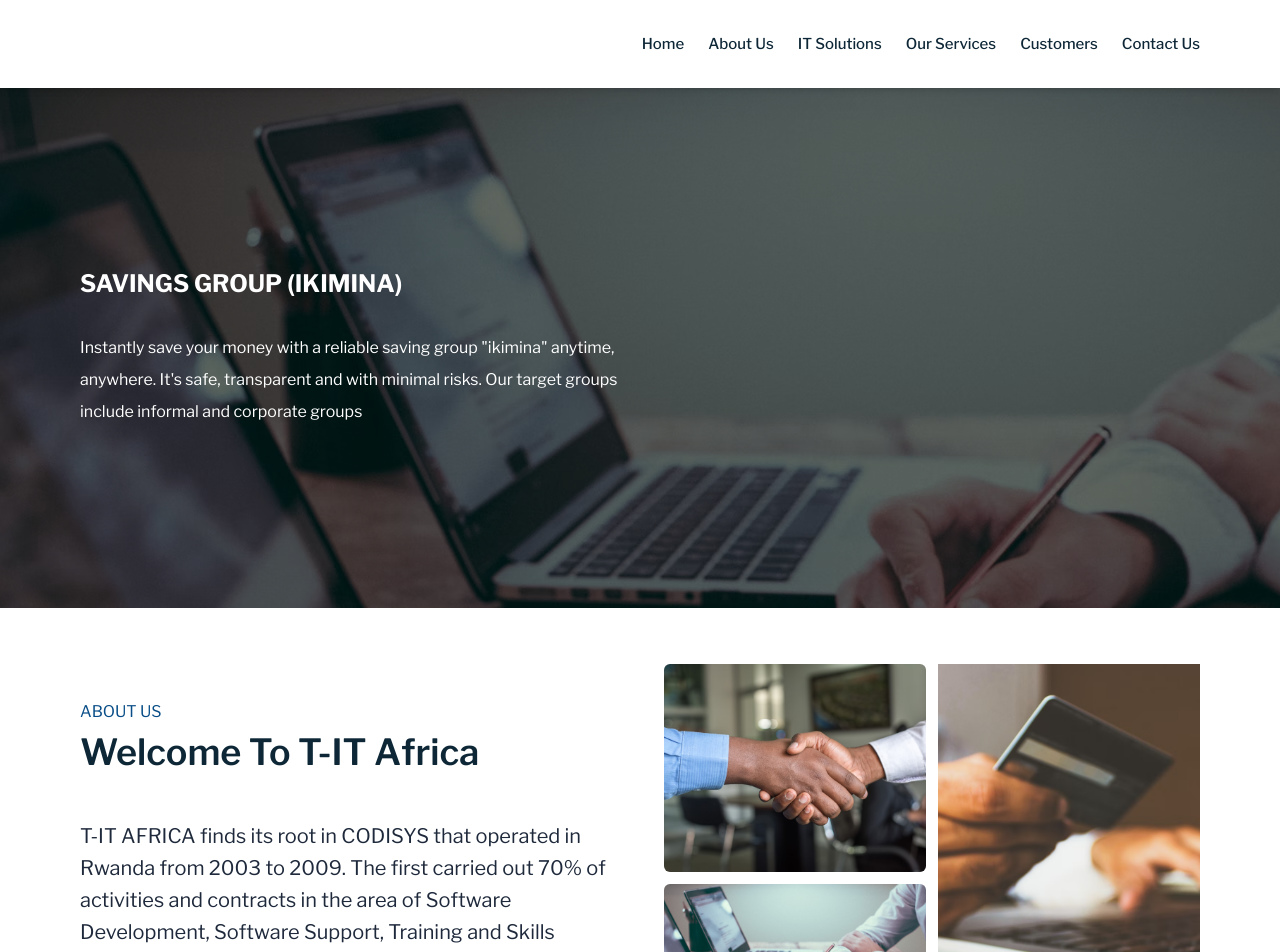
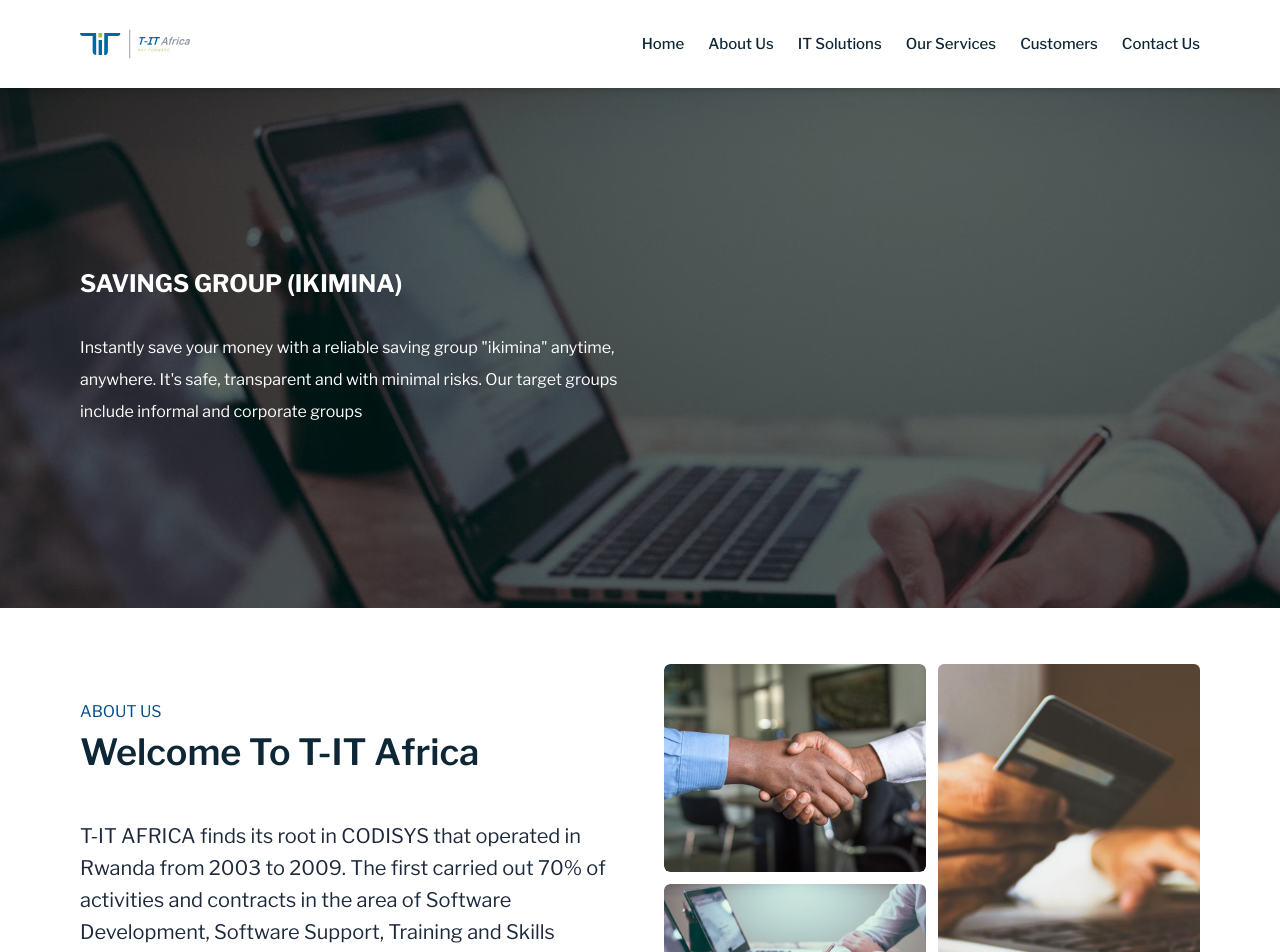
Before and after one commit to nythonore/tit-africa-frontend, a Next.js app: page / in a window 1280 px wide. Shown: the top 952 px of the page. Built offline with nearby package versions, Linux system fonts and the light colour scheme.

Commit message:
fix img bug

```diff
--- a/components/containers/customer/index.tsx
+++ b/components/containers/customer/index.tsx
@@ -50,8 +50,7 @@
 							<Image
 								alt={customer}
 								src={customer}
-								cover={false}
-								className='h-full w-full'
+								className='h-full w-full object-contain'
 							/>
 						</div>
 					))}
--- a/components/elements/footer/index.tsx
+++ b/components/elements/footer/index.tsx
@@ -31,7 +31,6 @@
 							<Image
 								alt='T-IT Africa'
 								src='/logo-white.png'
-								cover={false}
 								className='h-12 w-[120px]'
 							/>
 						</div>
--- a/components/elements/image/index.tsx
+++ b/components/elements/image/index.tsx
@@ -4,21 +4,10 @@
 type ImageProps = {
 	alt?: string;
 	src: string;
-	cover?: boolean;
 	className?: string;
 };
 
 export const Image = (props: ImageProps) => {
-	const { alt, src, cover = true, className } = props;
-
-	return (
-		<div className={clsx('relative w-auto', className)}>
-			<NextImage
-				alt={alt ?? src}
-				src={src}
-				layout='fill'
-				className={clsx(cover ? 'object-cover' : '')}
-			/>
-		</div>
-	);
+	const { alt, src, className } = props;
+	return <img alt={alt ?? src} src={src} className={className} />;
 };
--- a/components/elements/navbar/index.tsx
+++ b/components/elements/navbar/index.tsx
@@ -47,7 +47,6 @@
 							<Image
 								alt='T-IT Africa'
 								src='/logo.svg'
-								cover={false}
 								className='h-10 w-[110px] cursor-pointer'
 							/>
 						</Link>
```
